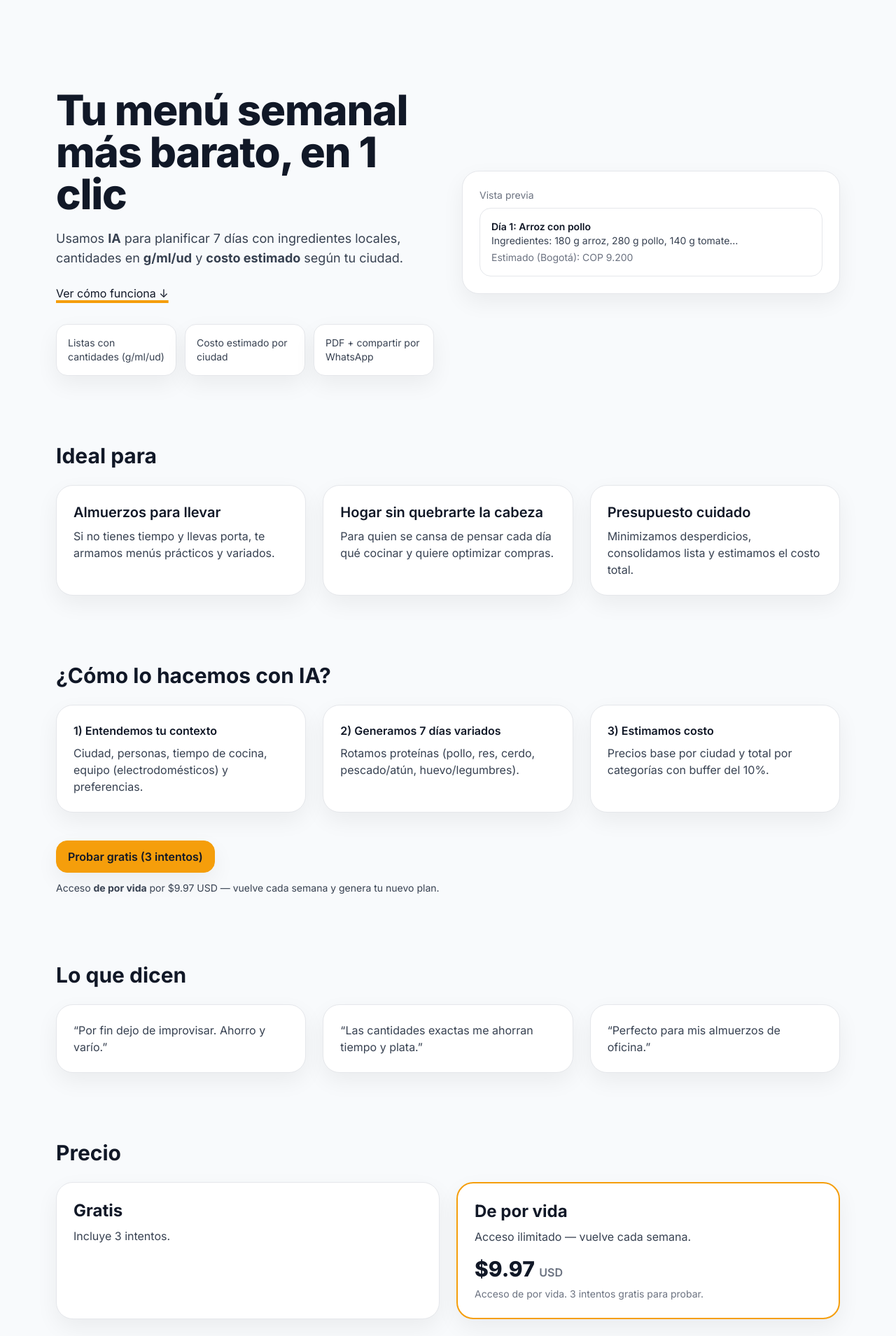
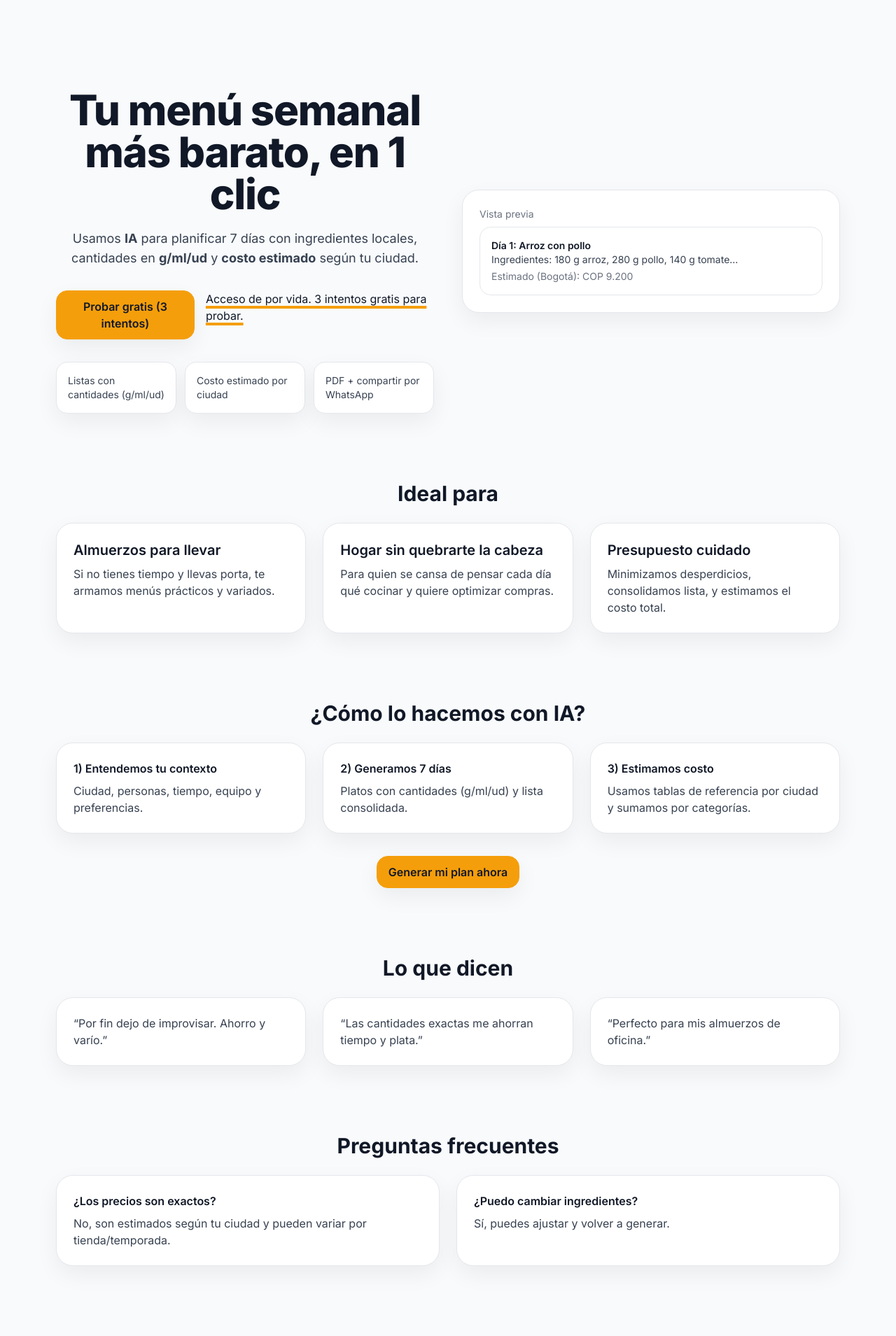
Before and after one commit to davidvelascobohorquez-blip/Platty-Pro, a Next.js app: page / in a window 1280 px wide. Shown: the part 880-2789 px from the top of the page at 70% size. Built offline with nearby package versions, Linux system fonts and the light colour scheme; no server answers.

Commit message:
Update page.tsx

```diff
--- a/app/page.tsx
+++ b/app/page.tsx
@@ -1,4 +1,3 @@
-// app/page.tsx
 import Link from 'next/link'
 import Brand from '@/components/Brand'
 import Button from '@/components/Button'
@@ -6,13 +5,11 @@ import { site } from '@/site.config'
 
 export default function Page() {
   return (
-    <main className="container py-10 md:py-14">
+    <main className="container py-14">
       {/* HEADER */}
       <header className="flex items-center justify-between">
-        {/* centrado en mobile, izquierda en desktop */}
-        <Brand className="mx-auto md:mx-0" />
-        {/* oculto en mobile para que no “se monte”; visible en md+ */}
-        <nav className="hidden md:block text-sm text-stone">
+        <Brand />
+        <nav className="text-sm text-stone">
           <a href="#como" className="mr-6 hover:text-charcoal">Cómo funciona</a>
           <a href="#para-quien" className="mr-6 hover:text-charcoal">Para quién</a>
           <a href="#precios" className="hover:text-charcoal">Precios</a>
@@ -20,22 +17,20 @@ export default function Page() {
       </header>
 
       {/* HERO */}
-      <section className="mt-10 md:mt-16 grid md:grid-cols-2 gap-10 items-center">
+      <section className="mt-16 grid md:grid-cols-2 gap-10 items-center">
         <div>
-          <h1 className="text-5xl md:text-6xl font-extrabold tracking-tight leading-[1.05] text-center md:text-left">
+          <h1 className="text-5xl md:text-6xl font-extrabold tracking-tight leading-[1.05] text-center">
             Tu menú semanal más barato, en 1 clic
           </h1>
-          <p className="mt-5 text-lg text-graphite text-center md:text-left">
+          <p className="mt-5 text-lg text-graphite text-center">
             Usamos <strong>IA</strong> para planificar 7 días con ingredientes locales, cantidades en <strong>g/ml/ud</strong> y <strong>costo estimado</strong> según tu ciudad.
           </p>
-
-          {/* CTA arriba: educar primero */}
-          <div className="mt-6 flex justify-center md:justify-start">
-            <a href="#como" className="underline decoration-amber decoration-4 underline-offset-4">
-              Ver cómo funciona ↓
+          <div className="mt-8 flex justify-center gap-4">
+            <Link href="/demo"><Button>Probar gratis ({site.trials.free} intentos)</Button></Link>
+            <a href="#precios" className="underline decoration-amber decoration-4 underline-offset-4">
+              {site.copy?.lifetimePitch ?? 'Acceso de por vida. 3 intentos gratis para probar.'}
             </a>
           </div>
-
           <ul className="mt-8 grid grid-cols-1 sm:grid-cols-3 gap-3 text-sm text-graphite">
             <li className="bg-card rounded-2xl p-4 shadow-soft border border-line">Listas con cantidades (g/ml/ud)</li>
             <li className="bg-card rounded-2xl p-4 shadow-soft border border-line">Costo estimado por ciudad</li>
@@ -43,7 +38,6 @@ export default function Page() {
           </ul>
         </div>
 
-        {/* Vista previa dummy cuidada */}
         <div className="bg-card rounded-3xl shadow-soft border border-line p-6">
           <div className="text-sm text-stone mb-2">Vista previa</div>
           <div className="rounded-2xl border border-line p-4 text-sm">
@@ -56,7 +50,7 @@ export default function Page() {
 
       {/* PARA QUIÉN */}
       <section id="para-quien" className="mt-24">
-        <h2 className="text-3xl font-bold text-center md:text-left">Ideal para</h2>
+        <h2 className="text-3xl font-bold text-center">Ideal para</h2>
         <div className="grid md:grid-cols-3 gap-6 mt-6">
           <div className="bg-card rounded-3xl shadow-soft border border-line p-6">
             <div className="text-xl font-semibold">Almuerzos para llevar</div>
@@ -68,41 +62,36 @@ export default function Page() {
           </div>
           <div className="bg-card rounded-3xl shadow-soft border border-line p-6">
             <div className="text-xl font-semibold">Presupuesto cuidado</div>
-            <p className="text-graphite mt-2">Minimizamos desperdicios, consolidamos lista y estimamos el costo total.</p>
+            <p className="text-graphite mt-2">Minimizamos desperdicios, consolidamos lista, y estimamos el costo total.</p>
           </div>
         </div>
       </section>
 
       {/* CÓMO FUNCIONA */}
       <section id="como" className="mt-24">
-        <h2 className="text-3xl font-bold text-center md:text-left">¿Cómo lo hacemos con IA?</h2>
+        <h2 className="text-3xl font-bold text-center">¿Cómo lo hacemos con IA?</h2>
         <div className="grid md:grid-cols-3 gap-6 mt-6">
           <div className="bg-card rounded-3xl shadow-soft border border-line p-6">
             <div className="font-semibold mb-2">1) Entendemos tu contexto</div>
-            <p className="text-graphite">Ciudad, personas, tiempo de cocina, equipo (electrodomésticos) y preferencias.</p>
+            <p className="text-graphite">Ciudad, personas, tiempo, equipo y preferencias.</p>
           </div>
           <div className="bg-card rounded-3xl shadow-soft border border-line p-6">
-            <div className="font-semibold mb-2">2) Generamos 7 días variados</div>
-            <p className="text-graphite">Rotamos proteínas (pollo, res, cerdo, pescado/atún, huevo/legumbres).</p>
+            <div className="font-semibold mb-2">2) Generamos 7 días</div>
+            <p className="text-graphite">Platos con cantidades (g/ml/ud) y lista consolidada.</p>
           </div>
           <div className="bg-card rounded-3xl shadow-soft border border-line p-6">
             <div className="font-semibold mb-2">3) Estimamos costo</div>
-            <p className="text-graphite">Precios base por ciudad y total por categorías con buffer del 10%.</p>
+            <p className="text-graphite">Usamos tablas de referencia por ciudad y sumamos por categorías.</p>
           </div>
         </div>
-
-        {/* CTA principal después de educar */}
-        <div className="mt-10 flex flex-col items-center md:items-start gap-3">
-          <Link href="/demo"><Button>Probar gratis ({site.trials.free} intentos)</Button></Link>
-          <div className="text-sm text-graphite text-center md:text-left">
-            Acceso <strong>de por vida</strong> por ${site.pricing.lifetimeUSD} USD — vuelve cada semana y genera tu nuevo plan.
-          </div>
+        <div className="mt-8 text-center">
+          <Link href="/demo"><Button>Generar mi plan ahora</Button></Link>
         </div>
       </section>
 
-      {/* TESTIMONIOS */}
+      {/* TESTIMONIOS / PRUEBA SOCIAL */}
       <section className="mt-24">
-        <h2 className="text-3xl font-bold text-center md:text-left">Lo que dicen</h2>
+        <h2 className="text-3xl font-bold text-center">Lo que dicen</h2>
         <div className="grid md:grid-cols-3 gap-6 mt-6 text-graphite">
           <div className="bg-card rounded-3xl shadow-soft border border-line p-6">“Por fin dejo de improvisar. Ahorro y varío.”</div>
           <div className="bg-card rounded-3xl shadow-soft border border-line p-6">“Las cantidades exactas me ahorran tiempo y plata.”</div>
@@ -110,9 +99,24 @@ export default function Page() {
         </div>
       </section>
 
+      {/* FAQ */}
+      <section className="mt-24">
+        <h2 className="text-3xl font-bold text-center">Preguntas frecuentes</h2>
+        <div className="grid md:grid-cols-2 gap-6 mt-6">
+          <div className="bg-card rounded-3xl shadow-soft border border-line p-6">
+            <div className="font-semibold">¿Los precios son exactos?</div>
+            <p className="text-graphite mt-2">No, son estimados según tu ciudad y pueden variar por tienda/temporada.</p>
+          </div>
+          <div className="bg-card rounded-3xl shadow-soft border border-line p-6">
+            <div className="font-semibold">¿Puedo cambiar ingredientes?</div>
+            <p className="text-graphite mt-2">Sí, puedes ajustar y volver a generar.</p>
+          </div>
+        </div>
+      </section>
+
       {/* PRECIOS */}
       <section id="precios" className="mt-24">
-        <h2 className="text-3xl font-bold text-center md:text-left">Precio</h2>
+        <h2 className="text-3xl font-bold text-center">Precio</h2>
         <div className="grid md:grid-cols-2 gap-6 mt-6">
           <div className="bg-card rounded-3xl shadow-soft border border-line p-6">
             <div className="text-2xl font-bold">Gratis</div>
@@ -120,7 +124,7 @@ export default function Page() {
           </div>
           <div className="bg-card rounded-3xl shadow-soft border-2 border-amber p-6">
             <div className="text-2xl font-bold">De por vida</div>
-            <div className="text-graphite mt-2">Acceso ilimitado — vuelve cada semana.</div>
+            <div className="text-graphite mt-2">Acceso ilimitado. Soporte básico.</div>
             <div className="mt-4 text-3xl font-extrabold">${site.pricing.lifetimeUSD} <span className="text-base font-semibold text-stone">USD</span></div>
             <p className="text-sm text-stone mt-2">{site.copy?.lifetimePitch ?? 'Acceso de por vida. 3 intentos gratis para probar.'}</p>
           </div>
@@ -128,7 +132,7 @@ export default function Page() {
       </section>
 
       {/* FOOTER */}
-      <footer className="mt-24 py-10 text-sm text-stone text-center md:text-left">
+      <footer className="mt-24 py-10 text-sm text-stone text-center">
         © {new Date().getFullYear()} {site.brand} · {site.domain}
       </footer>
     </main>
```
